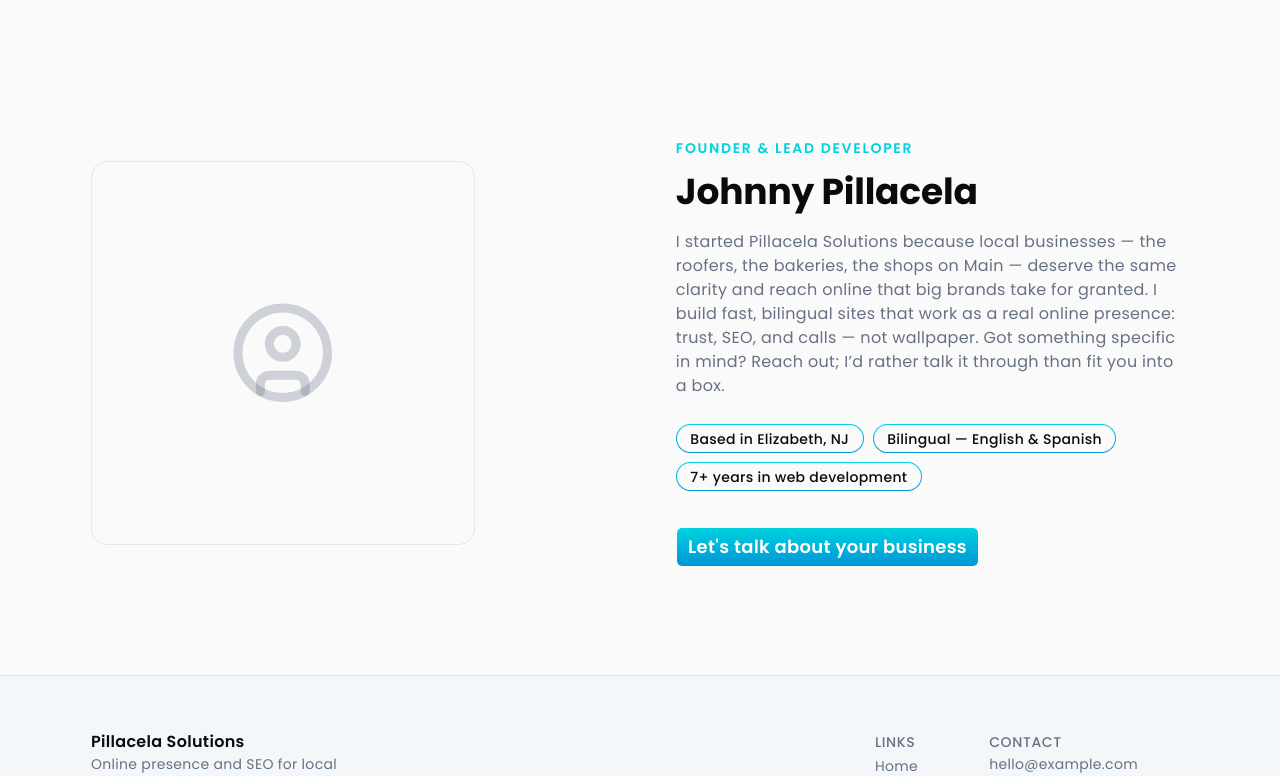
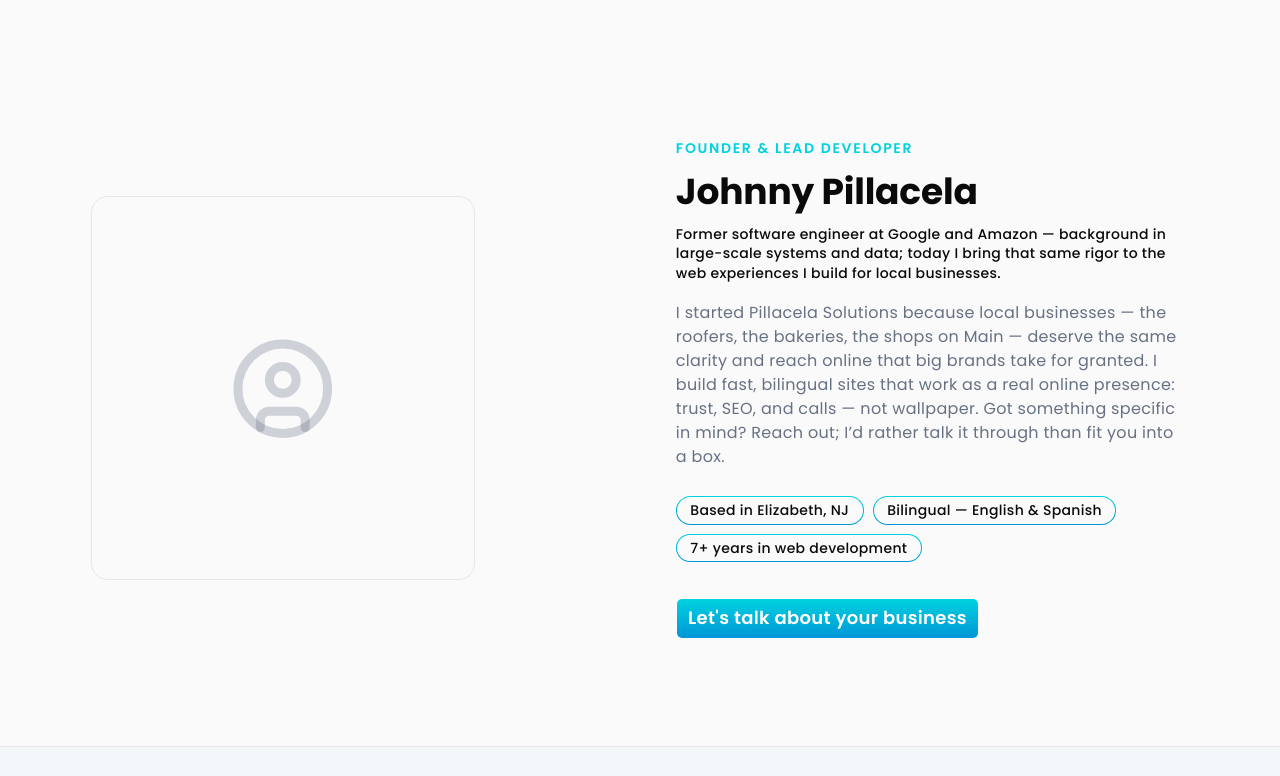
Before and after one commit to JohnnyPillacela/pillacela-digital-agency, a Next.js app: page / in a window 1280 px wide. Shown: the part 10600-11376 px from the top of the page. Built offline with nearby package versions, Linux system fonts and the light colour scheme.

Commit message:
Add credibility

```diff
--- a/components/briefs/BriefOwner.tsx
+++ b/components/briefs/BriefOwner.tsx
@@ -45,6 +45,11 @@ export default function BriefOwner({ dict }: Props) {
                         <h2 className="text-3xl font-bold tracking-tight md:text-4xl">
                             {dict.name}
                         </h2>
+                        {dict.credibilityLine && (
+                            <p className="mt-3 max-w-prose text-sm font-medium leading-snug text-foreground">
+                                {dict.credibilityLine}
+                            </p>
+                        )}
                         <p className="mt-4 text-muted-foreground">{dict.bio}</p>
 
                         {dict.credentials && dict.credentials.length > 0 && (
--- a/types/dictionary.ts
+++ b/types/dictionary.ts
@@ -201,6 +201,8 @@ export type ProcessDict = {
 export type OwnerDict = {
     name: string
     title?: string
+    /** Short credibility hook (e.g. prior roles) — shown under the name, above the bio */
+    credibilityLine?: string
     bio: string
     imageUrl?: string
     credentials?: string[]
```
